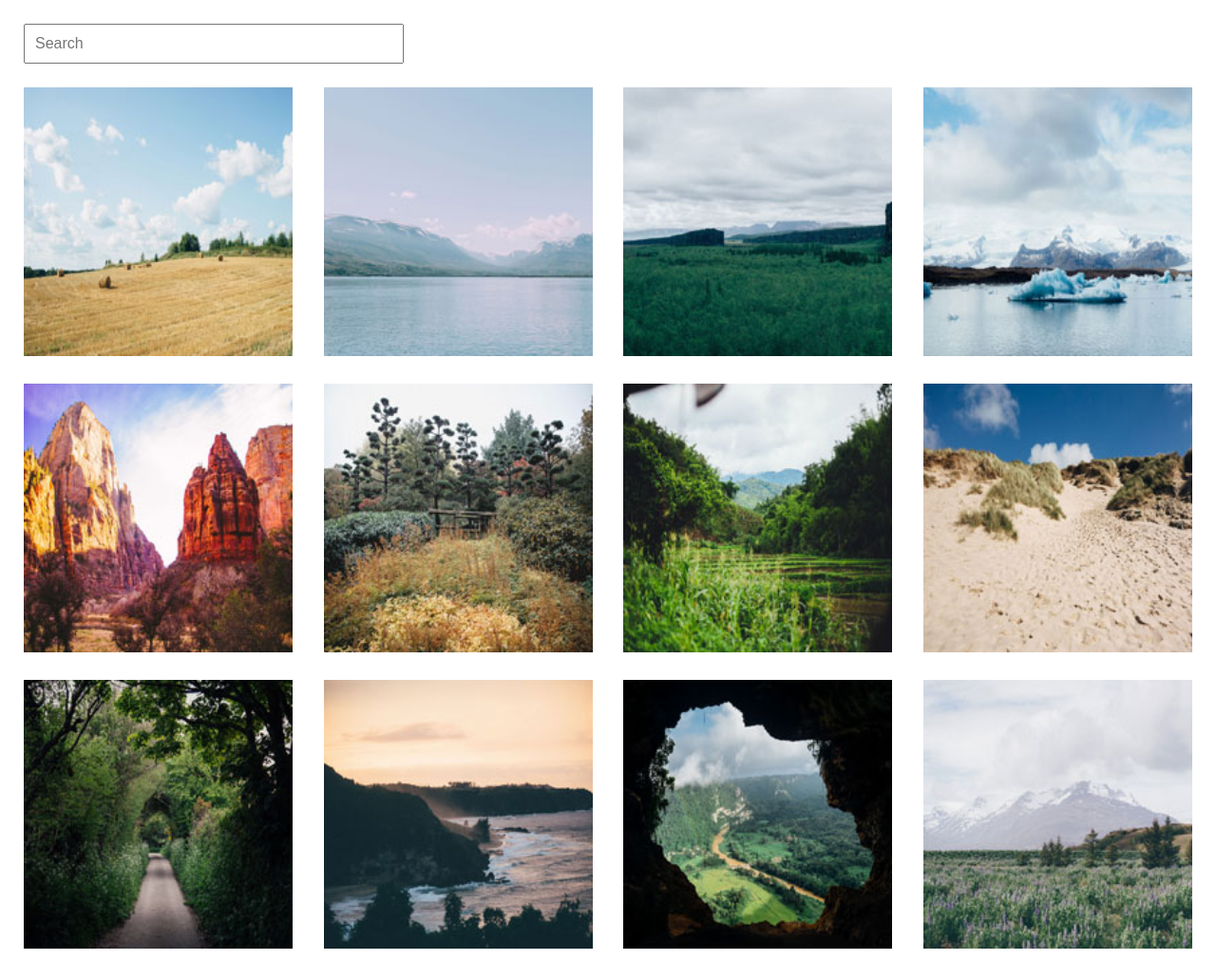
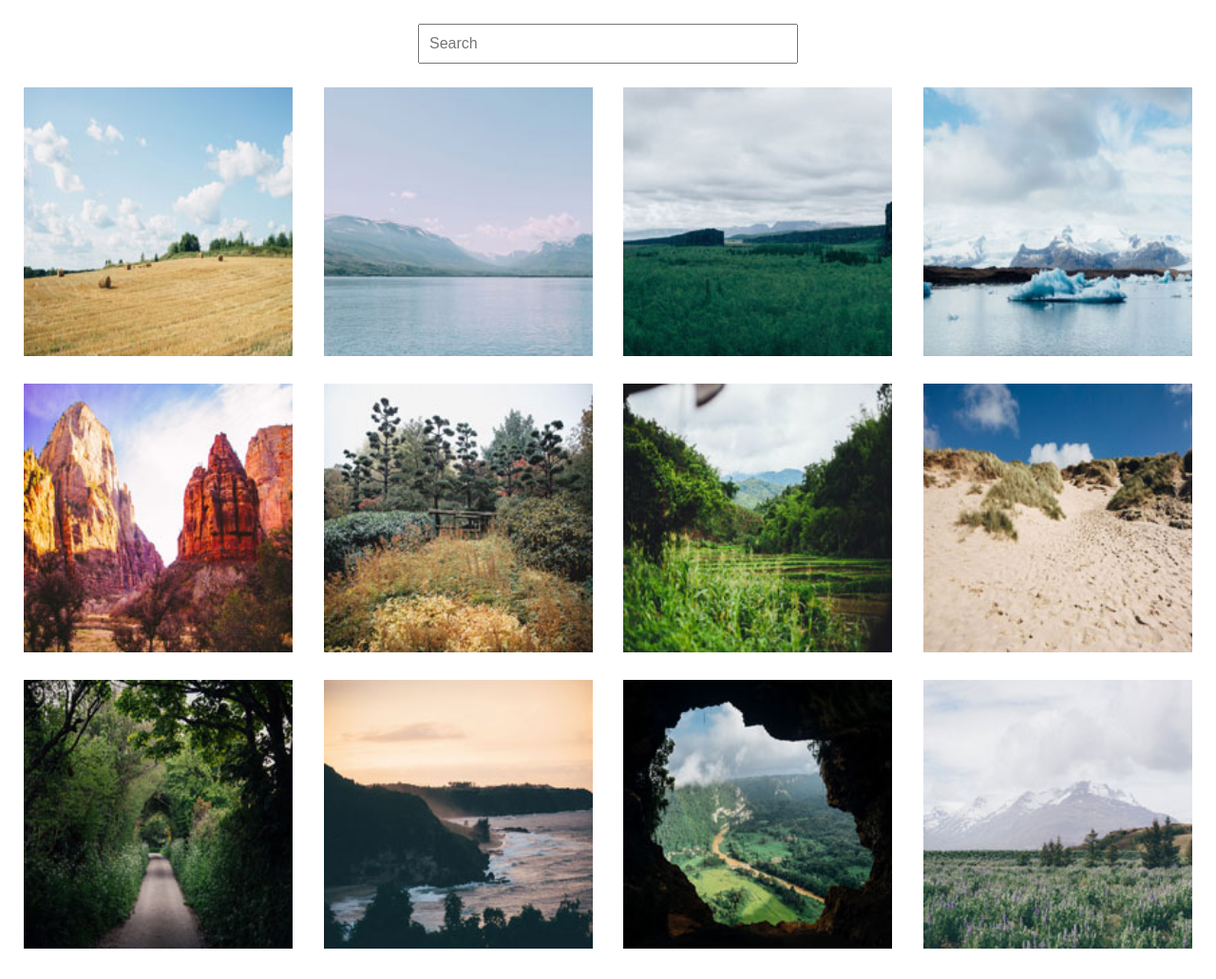
Before and after one commit to IzabelaKaz/Unit-5, a plain HTML site: page index.html in a window 1280 px wide. Shown: the whole page at 95% size. Drawn offline with Linux system fonts and the light colour scheme; files that its build step writes are made by us from their sources; files whose address does not match are found by name.

Commit message:
Initial commit

```diff
--- a/index.html
+++ b/index.html
@@ -3,16 +3,16 @@
 
 <head>
     <meta charset="UTF-8">
+    <title>An Interative Photo Gallery</title>
     <meta name="viewport" content="width=device-width, initial-scale=1.0">
-    <title>Photo Gallery</title>
     <link rel="stylesheet" href="styles.css">
     <link href="path/to/lightbox.css" rel="stylesheet"/>
     <link rel="stylesheet" href="baguetteBox.js">
 </head>
 
 <body>
-    <div class="input div">
-    <input type="text" placeholder="Search"/>
+    <div class="search">
+        <input type="search" placeholder="Search"/>
     </div>
 
     <div class="container">
--- a/styles.css
+++ b/styles.css
@@ -37,7 +37,7 @@ input::placeholder{
     text-align: center;
 }
 
-.input-div {
+.search {
     text-align: center;
 }
 
@@ -47,12 +47,12 @@ input {
 }
 
 @media screen and (min-width: 1024px) {
-    body {
-        max-width: 1350px;
-        margin: auto;
-    }
+body {
+    max-width: 1350px;
+    margin: auto;
+}
 
-    .container a {
+.container a {
     width: 23%;
 }
 }
```
